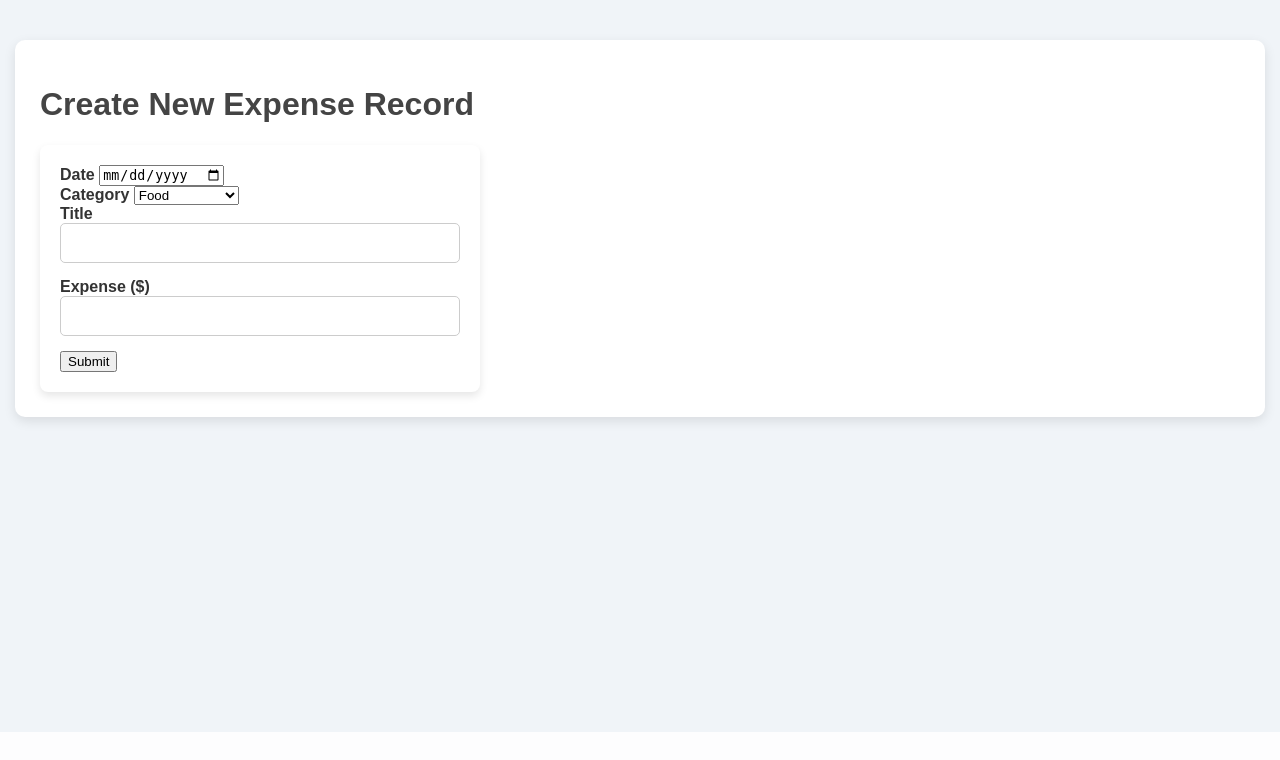
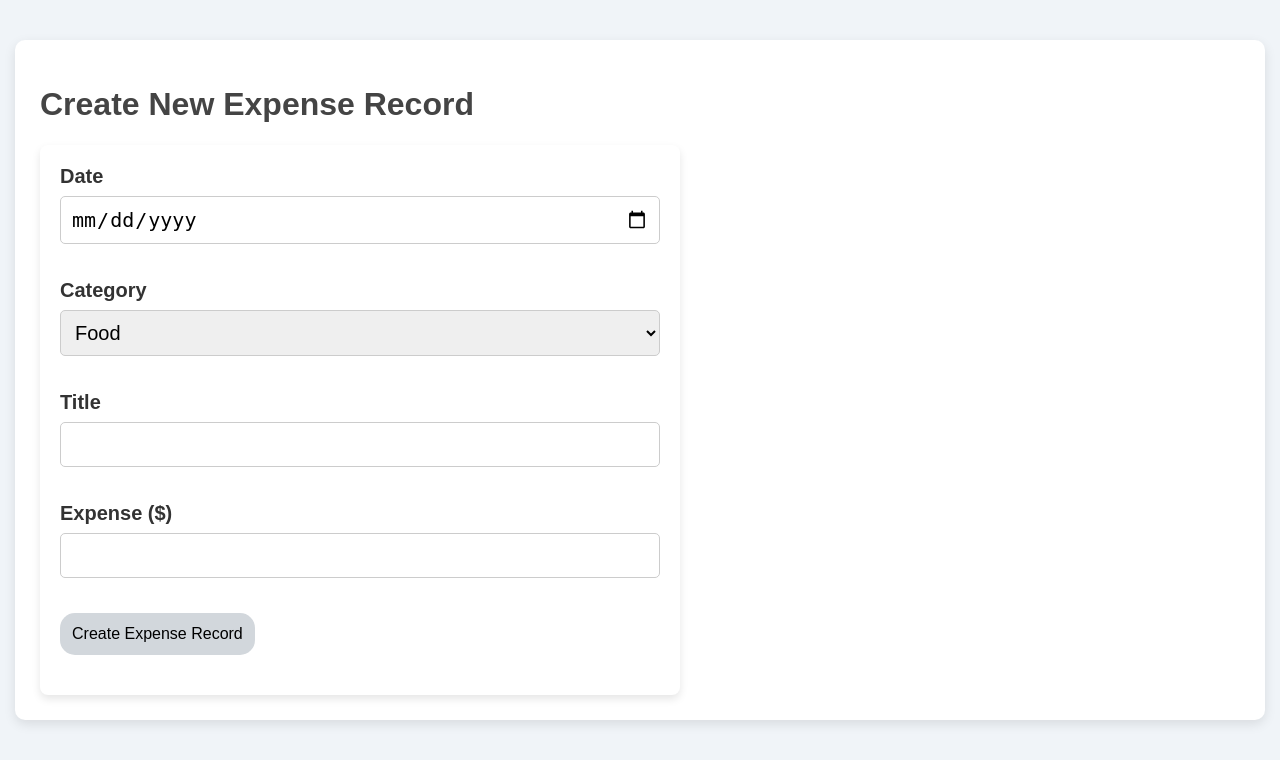
Before and after one commit to yuchangrachel/SpendWise, a Flask app: page /expense/create in a window 1280 px wide. Shown: the part 68-828 px from the top of the page. Before the commit the page ends 800 px from the top, so only its background shows below. Run offline with Flask 3, Linux system fonts and the light colour scheme; the visitor is signed in with stand-in values (Sample User, id 1).

Commit message:
css styling

```diff
--- a/backend/forms.py
+++ b/backend/forms.py
@@ -58,5 +58,4 @@
     title = StringField('Title', validators=[DataRequired(), Length(min=3, max=100)])
     expense = FloatField('Expense ($)', validators=[DataRequired(), NumberRange(min=0)])
 
-    class Meta:
-        csrf = False
+    submit = SubmitField('Create Expense Record')
--- a/backend/routes/expense.py
+++ b/backend/routes/expense.py
@@ -28,6 +28,6 @@
         db.session.commit()
 
         flash("Expense record created successfully!", "success")
-        return redirect(url_for("expense.home"))
+        return redirect(url_for("home"))
 
     return render_template("create_expense_record.html", form=form)
--- a/backend/static/style/index.css
+++ b/backend/static/style/index.css
@@ -5,6 +5,10 @@
     padding: 0;
     background-color: #f0f4f8;
     color: #444;
+}
+
+div {
+    margin-bottom: 20px;
 }
 
 .block {
@@ -86,38 +90,40 @@
 
 /* Form container styling */
 form {
-    background-color: #ffffff; /* White background */
+    background-color: #ffffff;
     padding: 20px;
     border-radius: 8px;
-    box-shadow: 0 4px 8px rgba(0, 0, 0, 0.1); /* Subtle shadow */
+    box-shadow: 0 4px 8px rgba(0, 0, 0, 0.1);
     width: 100%;
-    max-width: 400px; /* Max width for the form */
+    max-width: 600px;
     display: flex;
     flex-direction: column;
 }
 
 /* Label styling */
 label {
-    font-size: 16px;
+    display: block;
+    font-size: 20px;
     font-weight: bold;
-    margin-bottom: 5px;
+    margin-bottom: 8px;
     color: #333;
+    font-weight: bold;
 }
 
 /* Input fields styling */
-input[type="text"], input[type="password"] {
+input[type="text"], input[type="password"], select, input[type="date"] {
     padding: 10px;
     margin-bottom: 15px;
     border: 1px solid #ccc;
     border-radius: 5px;
-    font-size: 16px;
+    font-size: 20px;
     width: 100%;
     box-sizing: border-box; /* Ensure padding does not affect width */
     transition: border-color 0.3s ease;
 }
 
-input[type="text"]:focus, input[type="password"]:focus {
-    border-color: #d9e1eac9; /* Blue border when focused */
+input[type="text"]:focus, input[type="password"]:focus, select:focus{
+    border-color: #d9e1eac9;
     outline: none;
 }
 
@@ -142,7 +148,7 @@
     width: 70%;
     border: 1px solid white;
     border-collapse: collapse;
-
+    font-size: 20px;
 }
 
 th {
--- a/backend/templates/create_expense_record.html
+++ b/backend/templates/create_expense_record.html
@@ -27,7 +27,7 @@
     </div>
 
     <div>
-        <button type="submit">Submit</button>
+        {{ form.submit(class="btn btn-primary-submit") }}
     </div>
 </form>
 
```
